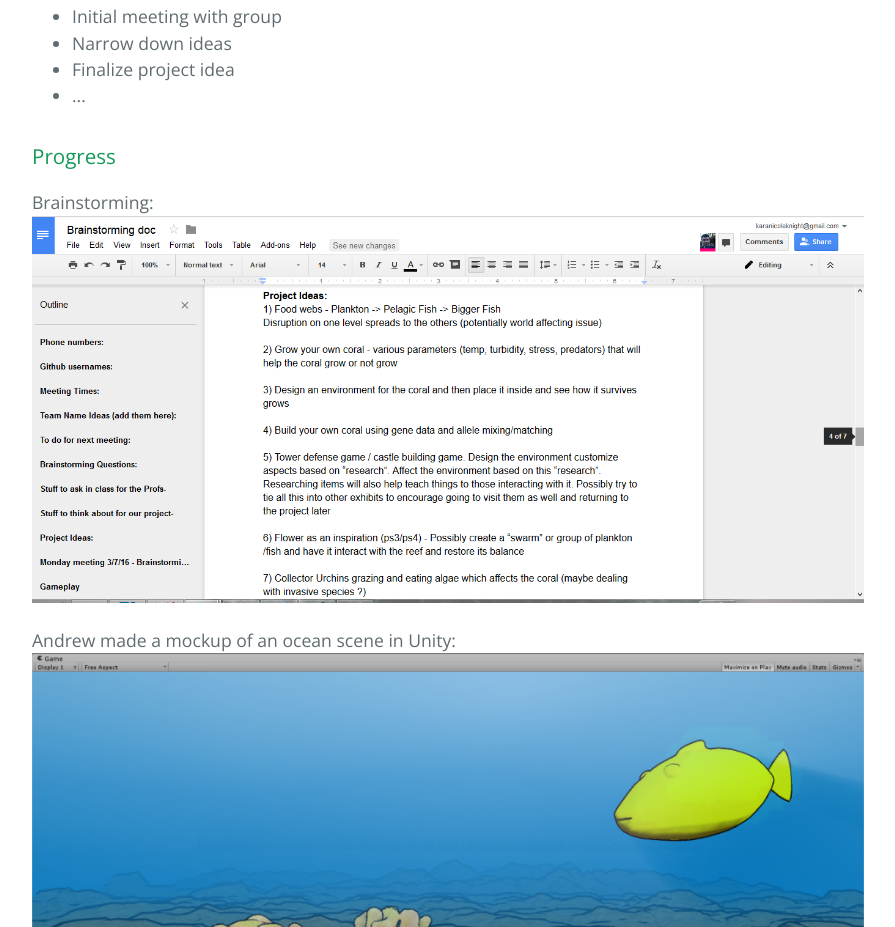
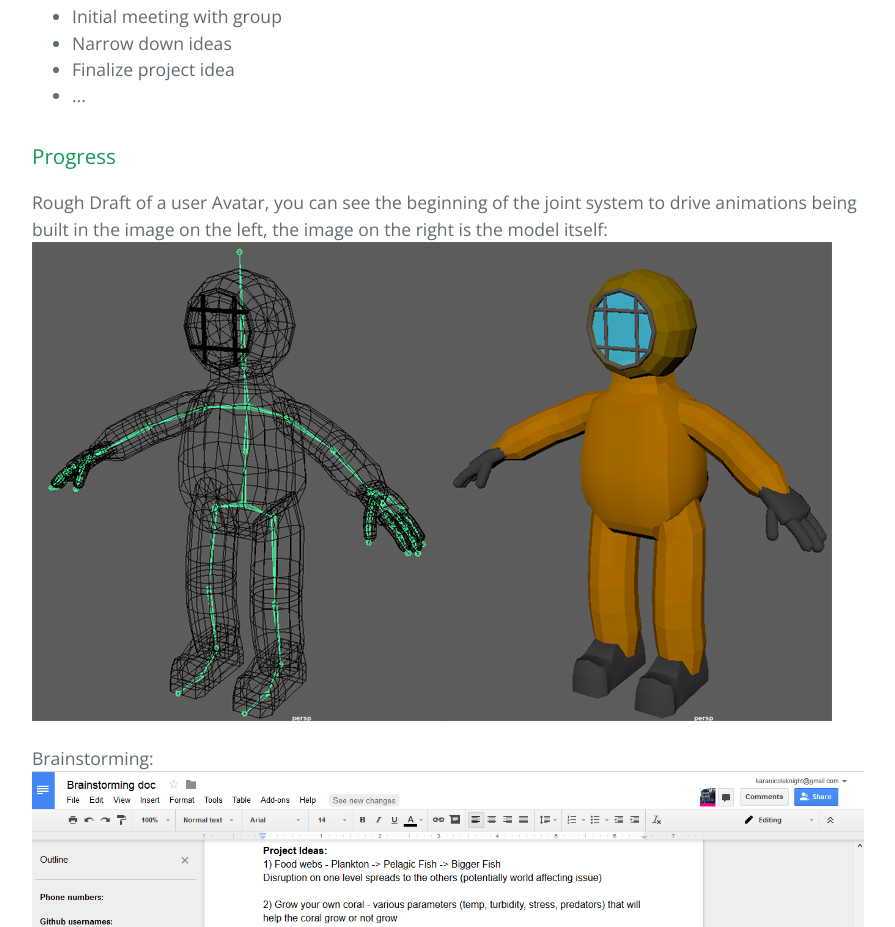
Before and after one commit to Pegacorn-Productions/pegacorn-productions.github.io, a plain HTML site: page index.html in a window 1280 px wide. Shown: the part 606-1533 px from the top of the page, without its empty margins (192-1087 px from the left). Drawn offline with nearby package versions, Linux system fonts and the light colour scheme.

Commit message:
Updates 3/16

```diff
--- a/index.html
+++ b/index.html
@@ -38,6 +38,9 @@
 
 <h3>
 <a id="progress" class="anchor" href="#progress" aria-hidden="true"><span aria-hidden="true" class="octicon octicon-link"></span></a>Progress</h3>
+
+<p>Rough Draft of a user Avatar, you can see the beginning of the joint system to drive animations being built in the image on the left, the image on the right is the model itself:
+<img src="pegacorn-productions.github.io/playerMockup.png"></p>
 
 <p>Brainstorming:
 <img src="pegacorn-productions.github.io/brain.png"></p>
```
Also changed, not shown: playerMockUp.png (added).
